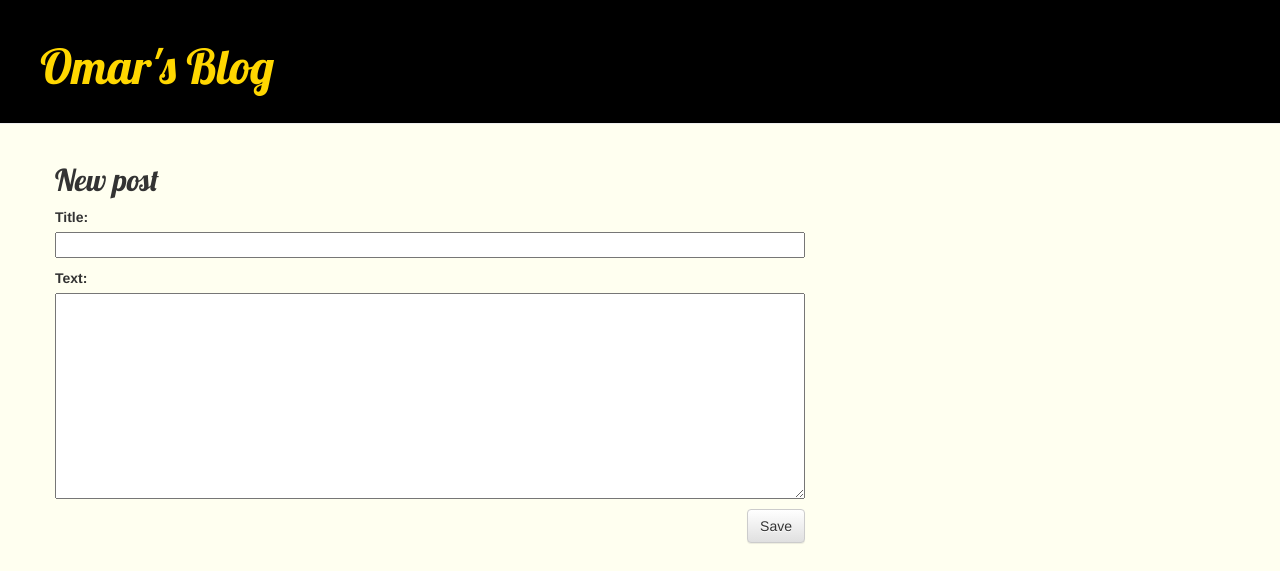
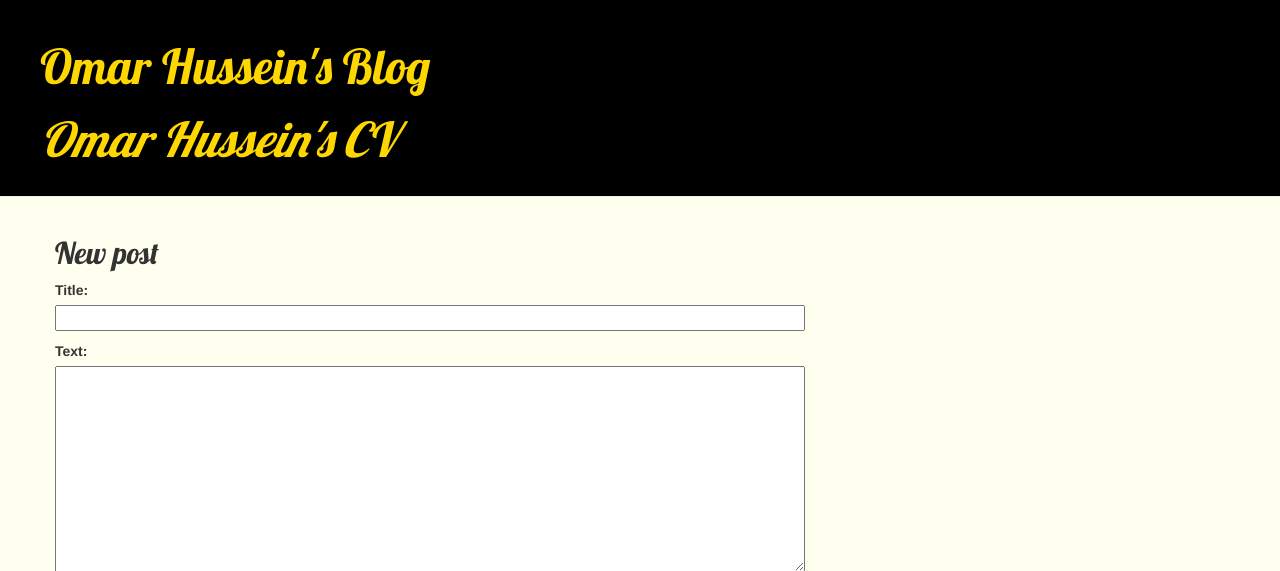
Before and after one commit to oeh808/my-first-blog, a Django app: page /post/new/ in a window 1280 px wide. Shown: the top 571 px of the page. Run offline with Django 3.2, Linux system fonts and the light colour scheme; some libraries are stand-ins or nearby versions.

Commit message:
Added navigation tools from Blog to CV

```diff
--- a/blog/templates/blog/base.html
+++ b/blog/templates/blog/base.html
@@ -14,7 +14,8 @@
       {% if user.is_authenticated %}
         <a href="{% url 'post_new' %}" class="top-menu"><span class="glyphicon glyphicon-plus"></span></a>
       {% endif %}
-      <h1><a href="/">Omar's Blog</a></h1>
+      <h1><a href="/">Omar Hussein's Blog</a></h1>
+      <h1><i><a href='/cv_view'>Omar Hussein's CV</a></i></h1>
     </div>
     <div class="content container">
       <div class="row">
```
